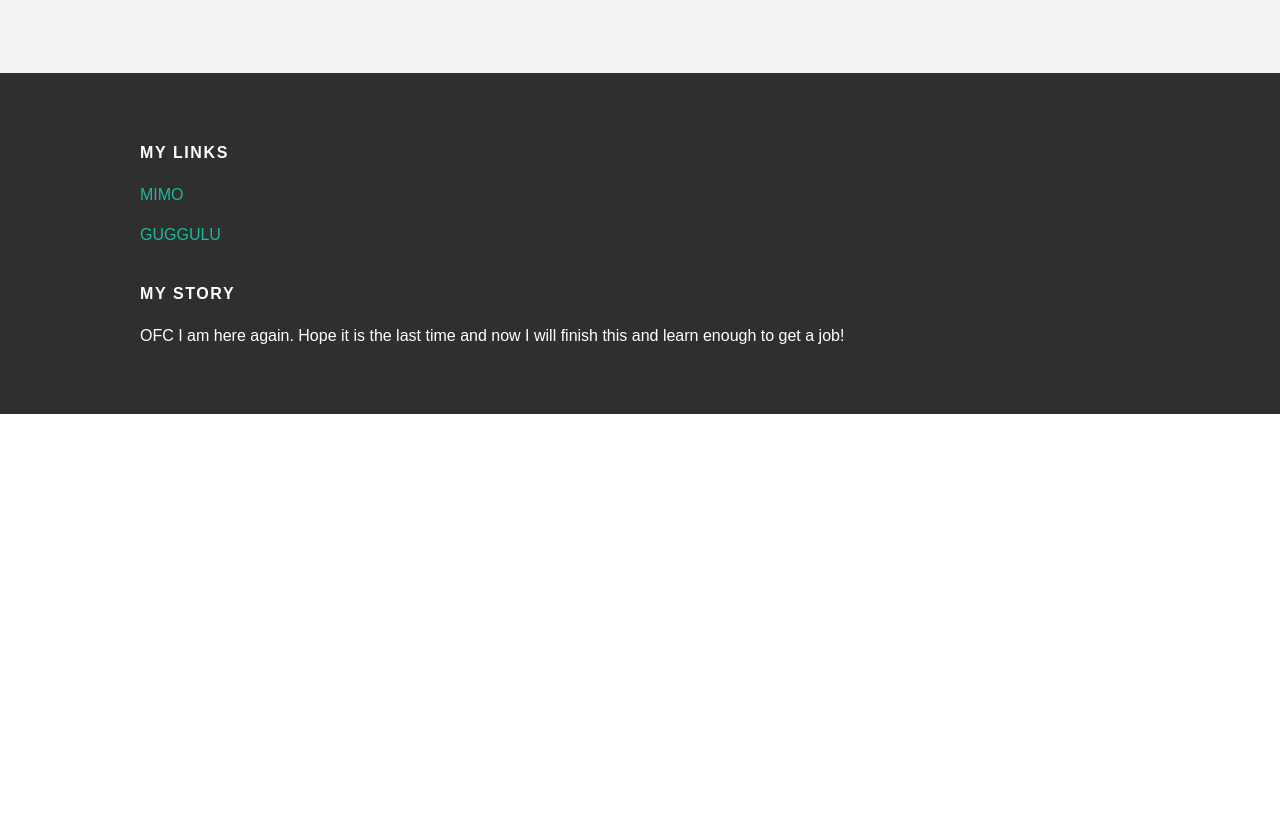
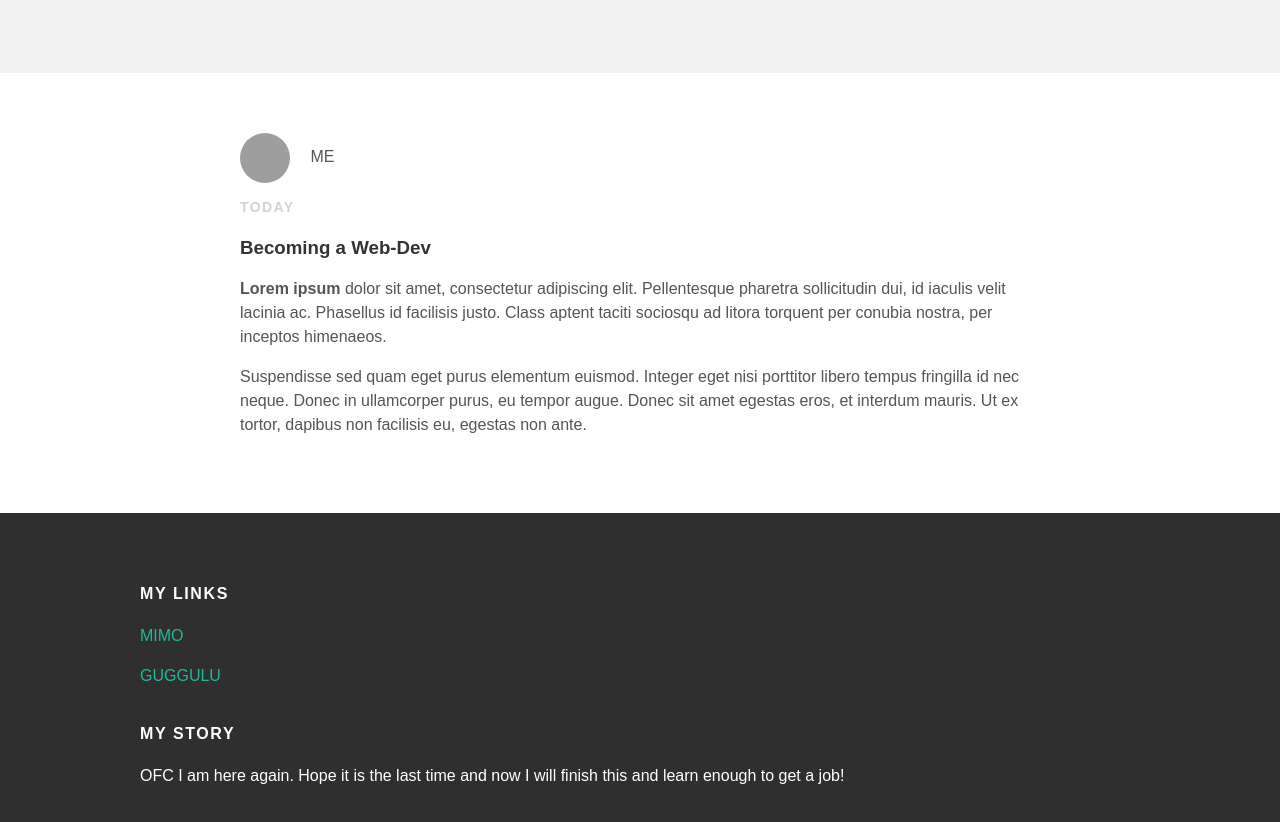
Before and after one commit to Markosz90/markosz90.github.io, a plain HTML site: page index.html in a window 1280 px wide. Shown: the part 958-1780 px from the top of the page. Before the commit the page ends 1372 px from the top, so only its background shows below. Drawn offline with Linux system fonts and the light colour scheme; grey boxes are pictures that could not be loaded.

Commit message:
Update index.html

```diff
--- a/index.html
+++ b/index.html
@@ -47,6 +47,20 @@
                 </div>
             </div>
         </div>
+        <div class="post-container">
+            <div class="post">
+                <div class="post-author">
+                    <img src="https://image.shutterstock.com/image-vector/kids-cartoon-design-260nw-362101271.jpg" alt="" height="75px">
+                    <span>ME</span>
+                </div>
+                <p class="post-date">Today</p>
+                <h3 class="post-title">Becoming a Web-Dev</h3>
+                <div class="post-content">
+                    <p><strong>Lorem ipsum</strong> dolor sit amet, consectetur adipiscing elit. Pellentesque pharetra sollicitudin dui, id iaculis velit lacinia ac. Phasellus id facilisis justo. Class aptent taciti sociosqu ad litora torquent per conubia nostra, per inceptos himenaeos.</p>
+                    <p>Suspendisse sed quam eget purus elementum euismod. Integer eget nisi porttitor libero tempus fringilla id nec neque. Donec in ullamcorper purus, eu tempor augue. Donec sit amet egestas eros, et interdum mauris. Ut ex tortor, dapibus non facilisis eu, egestas non ante.</p>
+                </div>
+            </div>
+        </div>
     </div>
     <!-- FOOOOOOOTER -->
     <div id="footer">
```
